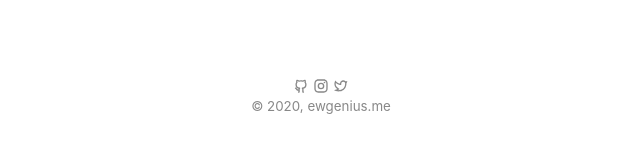
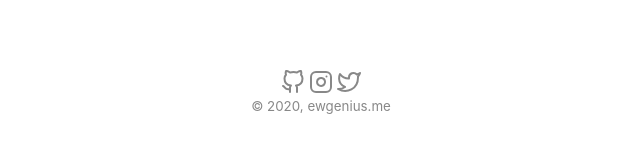
Before and after one commit to ewgenius/me, a Next.js app: page / in a window 1280 px wide. Shown: the part 654-797 px from the top of the page, without its empty margins (319-959 px from the left). Built offline with nearby package versions, Linux system fonts and the light colour scheme.

Commit message:
use feather icons

```diff
--- a/package.json
+++ b/package.json
@@ -11,7 +11,7 @@
     "next": "9.3.5",
     "react": "16.13.1",
     "react-dom": "16.13.1",
-    "react-icons": "3.10.0"
+    "react-feather": "^2.0.8"
   },
   "devDependencies": {
     "@types/node": "^13.13.1",
--- a/src/components/Layout.tsx
+++ b/src/components/Layout.tsx
@@ -1,5 +1,5 @@
 import { PropsWithChildren } from "react";
-import { RiGithubLine, RiInstagramLine, RiTwitterLine } from "react-icons/ri";
+import { GitHub, Instagram, Twitter } from "react-feather";
 
 export const Layout = ({ children }: PropsWithChildren<{}>) => (
   <div className="container">
@@ -7,13 +7,13 @@ export const Layout = ({ children }: PropsWithChildren<{}>) => (
     <footer>
       <div className="links">
         <a href="https://github.com/ewgenius" target="__blank">
-          <RiGithubLine />
+          <GitHub />
         </a>
         <a href="https://instagram.com/ewgeniux" target="__blank">
-          <RiInstagramLine />
+          <Instagram />
         </a>
         <a href="https://twitter.com/ewgeniux" target="__blank">
-          <RiTwitterLine />
+          <Twitter />
         </a>
       </div>
       <small>&copy; 2020, ewgenius.me</small>
```
Also changed, not shown: 1 other file (tests, documents, lock files or other folders).
